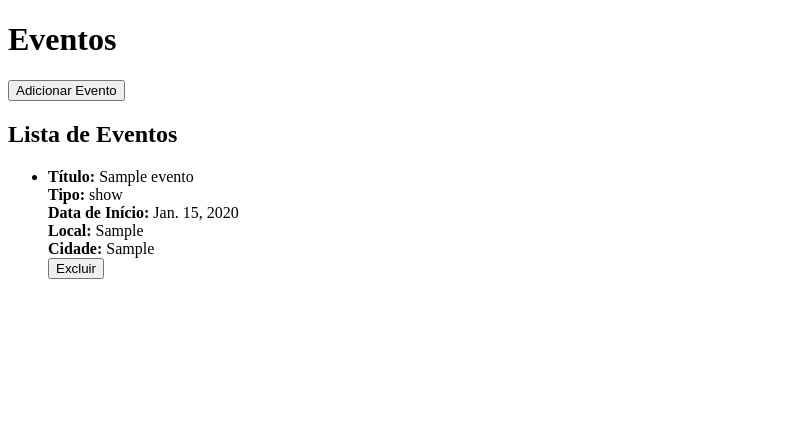
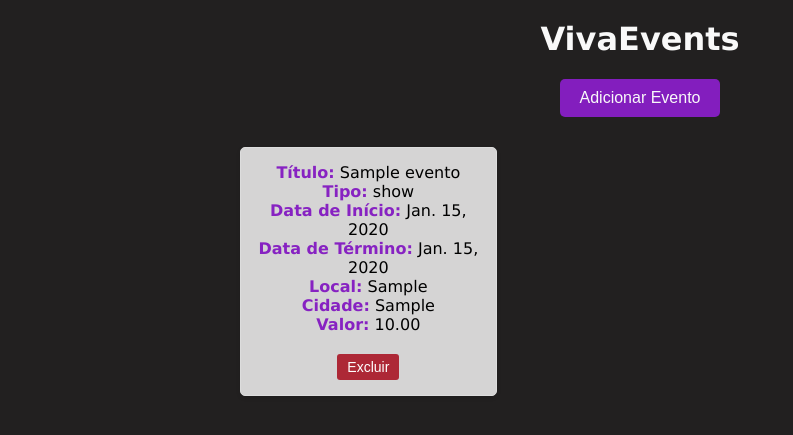
Before and after one commit to Hivna-Castro/Cultural_events, a Django app: page / in a window 1280 px wide. Shown: the top 435 px of the page, without its empty margins (0-793 px from the left). Run offline with Django 5.2, Linux system fonts and the light colour scheme; tables that the repository leaves empty hold one stand-in row (values such as "Sample post").

Commit message:
feat: event main layout

```diff
--- a/events/models.py
+++ b/events/models.py
@@ -9,6 +9,12 @@ class Evento(models.Model):
         ('musical', 'Musical'),
         ('humor', 'Show de Humor'),
         ('magica', 'Mágica'),
+        ('arte', 'Arte'),
+        ('tecnologia', 'Tecnologia'),
+        ('gastronomia', 'Gastronomia'),
+        ('esporte', 'Esporte'),
+        ('cinema', 'Cinema'),
+        ('workshop', 'Workshop')
     ]
 
     titulo = models.CharField(max_length=200)
--- a/templates/events/index.html
+++ b/templates/events/index.html
@@ -1,25 +1,118 @@
 <!DOCTYPE html>
-<html>
+<html lang="en">
 <head>
-    <title>Lista de Eventos</title>
+    <meta charset="UTF-8">
+    <meta name="viewport" content="width=device-width, initial-scale=1.0">
+    <title>VivaEvents</title>
+    <style>
+        body {
+            font-family:Verdana, Geneva, Tahoma, sans-serif;
+            background-color: #222020;
+            margin: 0;
+            padding: 0;
+            display: flex;
+            flex-direction: column;
+            align-items: center;
+        }
+
+        h1, h2 {
+            color: #f9f9f9;
+            margin-top: 20px;
+        }
+
+        a button {
+            background-color: #851ec1fb;
+            color: #f9f9f9;
+            border: none;
+            padding: 10px 20px;
+            font-size: 16px;
+            border-radius: 5px;
+            cursor: pointer;
+            margin-bottom: 20px;
+            transition: background-color 0.3s ease;
+        }
+
+        a button:hover {
+            background-color:#681a96fb;
+        }
+
+        ul {
+            list-style-type: none;
+            padding: 0;
+            width: 80%;
+            max-width: 800px;
+            display: flex;
+            flex-wrap: wrap;
+            flex-direction: row;
+            justify-content: space-between;
+            gap: 10px;
+            margin: 10px;
+        }
+
+        li {
+            background-color: #f9f9f9d4;
+            border: 1px solid #ddd;
+            border-radius: 5px;
+            width: calc(33.333% - 10px);
+            padding: 15px;
+            box-shadow: 0 2px 4px rgba(0, 0, 0, 0.1);
+            display: flex;
+            flex-direction: column;
+            justify-content: space-between;
+            align-items: center;
+            box-sizing: border-box;
+        }
+
+        li .text-content {
+            flex: 1;
+            text-align: center;
+            margin-bottom: 20px;
+        }
+
+        strong {
+            color: #851ec1fb;
+        }
+
+        form button {
+            background-color: #ad2836;
+            color: white;
+            border: none;
+            padding: 5px 10px;
+            font-size: 14px;
+            border-radius: 3px;
+            cursor: pointer;
+            transition: background-color 0.3s ease;
+            justify-content: end;
+        }
+
+        form button:hover {
+            background-color: #c82333;
+        }
+    </style>
+
 </head>
 <body>
-    <h1>Eventos</h1>
+    <h1>VivaEvents</h1>
 
-    <!-- Botão para adicionar evento -->
     <a href="{% url 'add_event' %}"><button>Adicionar Evento</button></a>
 
-    <!-- Lista de eventos -->
-    <h2>Lista de Eventos</h2>
     <ul>
         {% for evento in eventos %}
             <li>
-                <strong>Título:</strong> {{ evento.titulo }}<br>
-                <strong>Tipo:</strong> {{ evento.tipo }}<br>
-                <strong>Data de Início:</strong> {{ evento.data_inicio }}<br>
-                <strong>Local:</strong> {{ evento.local }}<br>
-                <strong>Cidade:</strong> {{ evento.cidade }}<br>
-                <form action="{% url 'delete_event' evento.id %}" method="post" style="display:inline;">
+                <div class="text-content">
+                    <strong>Título:</strong> {{ evento.titulo }}<br>
+                    <strong>Tipo:</strong> {{ evento.tipo }}<br>
+                    <strong>Data de Início:</strong> {{ evento.data_inicio }}<br>
+                    {% if evento.data_fim %}
+                        <strong>Data de Término:</strong> {{ evento.data_fim }}<br>
+                    {% endif %}
+                    <strong>Local:</strong> {{ evento.local }}<br>
+                    <strong>Cidade:</strong> {{ evento.cidade }}<br>
+                    {% if evento.valor %}
+                        <strong>Valor:</strong> {{ evento.valor }}<br>
+                    {% endif %}
+                </div>
+                <form action="{% url 'delete_event' evento.id %}" method="post">
                     {% csrf_token %}
                     <button type="submit">Excluir</button>
                 </form>
```
Also changed, not shown: events/migrations/0002_alter_evento_tipo.py (added).
